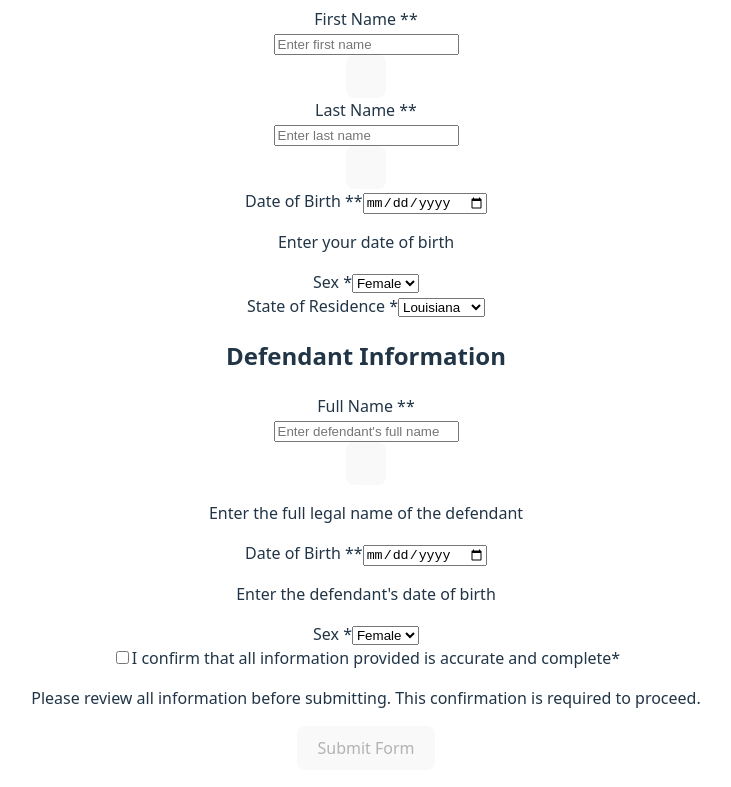
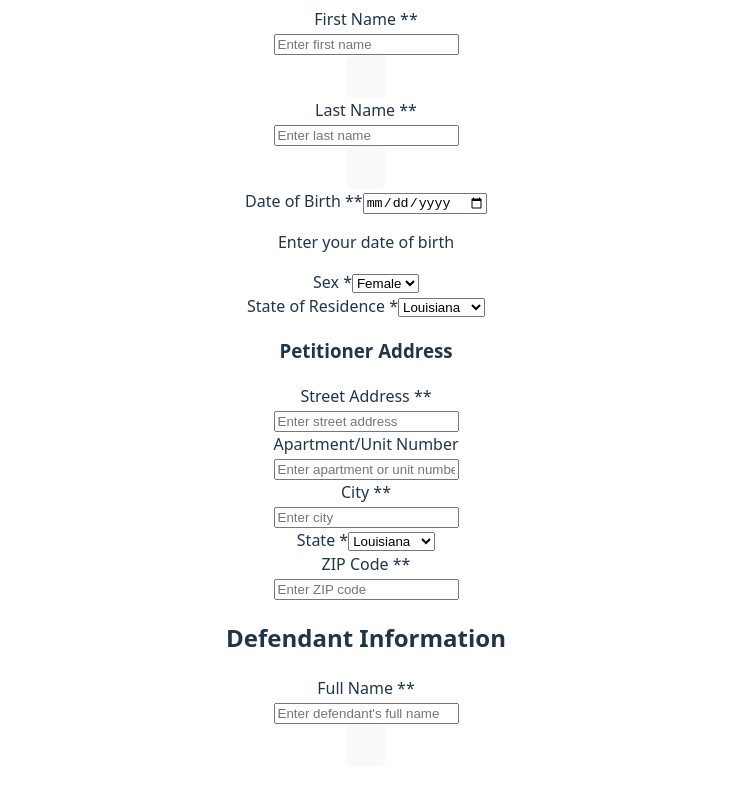
Before and after one commit to markpernotto/lpor-form-generator, a React (Vite) app: page /en/lpor_f in a window 1280 px wide. Shown: the part 521-1308 px from the top of the page, without its empty margins (274-1005 px from the left). Built offline with nearby package versions, Linux system fonts and the light colour scheme.

Commit message:
form validation fixes

```diff
--- a/src/forms/lpor_f/LPORFForm.tsx
+++ b/src/forms/lpor_f/LPORFForm.tsx
@@ -404,6 +404,147 @@ export const LPORFForm: React.FC<
                   </select>
                 </div>
               </div>
+
+              {/* Petitioner Address Section */}
+              <div className="mt-6">
+                <h3 className="text-lg font-medium text-gray-900 mb-4">
+                  {t(
+                    "petitioner.address.sectionTitle",
+                  )}
+                </h3>
+                <div className="grid grid-cols-1 md:grid-cols-2 gap-4">
+                  <AccessibleTextInput
+                    id="petitioner-address-street"
+                    label={`${t(
+                      "petitioner.address.street.label",
+                    )} *`}
+                    value={
+                      formData.petitioner.address
+                        .street
+                    }
+                    onChange={(value) =>
+                      handleInputChange(
+                        "petitioner.address.street",
+                        value,
+                      )
+                    }
+                    placeholder={t(
+                      "petitioner.address.street.placeholder",
+                    )}
+                    required
+                  />
+
+                  <AccessibleTextInput
+                    id="petitioner-address-apt"
+                    label={t(
+                      "petitioner.address.aptNumber.label",
+                    )}
+                    value={
+                      formData.petitioner.address
+                        .aptNumber || ""
+                    }
+                    onChange={(value) =>
+                      handleInputChange(
+                        "petitioner.address.aptNumber",
+                        value,
+                      )
+                    }
+                    placeholder={t(
+                      "petitioner.address.aptNumber.placeholder",
+                    )}
+                  />
+
+                  <AccessibleTextInput
+                    id="petitioner-address-city"
+                    label={`${t(
+                      "petitioner.address.city.label",
+                    )} *`}
+                    value={
+                      formData.petitioner.address
+                        .city
+                    }
+                    onChange={(value) =>
+                      handleInputChange(
+                        "petitioner.address.city",
+                        value,
+                      )
+                    }
+                    placeholder={t(
+                      "petitioner.address.city.placeholder",
+                    )}
+                    required
+                  />
+
+                  <div>
+                    <label className="block text-sm font-medium text-gray-700 mb-1">
+                      {t(
+                        "petitioner.address.state.label",
+                      )}{" "}
+                      *
+                    </label>
+                    <select
+                      value={
+                        formData.petitioner
+                          .address.state
+                      }
+                      onChange={(e) =>
+                        handleInputChange(
+                          "petitioner.address.state",
+                          e.target.value,
+                        )
+                      }
+                      className="w-full p-2 border border-gray-300 rounded focus:ring-2 focus:ring-blue-500 focus:border-blue-500"
+                      required
+                    >
+                      <option value="LA">
+                        Louisiana
+                      </option>
+                      <option value="AL">
+                        Alabama
+                      </option>
+                      <option value="AR">
+                        Arkansas
+                      </option>
+                      <option value="FL">
+                        Florida
+                      </option>
+                      <option value="GA">
+                        Georgia
+                      </option>
+                      <option value="MS">
+                        Mississippi
+                      </option>
+                      <option value="TN">
+                        Tennessee
+                      </option>
+                      <option value="TX">
+                        Texas
+                      </option>
+                    </select>
+                  </div>
+
+                  <AccessibleTextInput
+                    id="petitioner-address-zip"
+                    label={`${t(
+                      "petitioner.address.zipCode.label",
+                    )} *`}
+                    value={
+                      formData.petitioner.address
+                        .zipCode
+                    }
+                    onChange={(value) =>
+                      handleInputChange(
+                        "petitioner.address.zipCode",
+                        value,
+                      )
+                    }
+                    placeholder={t(
+                      "petitioner.address.zipCode.placeholder",
+                    )}
+                    required
+                  />
+                </div>
+              </div>
             </section>
 
             {/* Defendant Information Section */}
@@ -779,155 +920,6 @@ export const LPORFForm: React.FC<
                       </div>
                     </div>
                   )}
-
-                {!formData.sameAddressForAll &&
-                  formData.filingPurpose
-                    .forAllegedIncompetent && (
-                    <div className="mt-6">
-                      <h3 className="text-lg font-medium text-gray-900 mb-4">
-                        {t(
-                          "lporf.addresses.allegedIncompetentAddress.title",
-                        )}
-                      </h3>
-                      <div className="grid grid-cols-1 md:grid-cols-2 gap-4">
-                        <AccessibleTextInput
-                          id="alleged-incompetent-address-street"
-                          label={t(
-                            "lporf.addresses.allegedIncompetentAddress.street.label",
-                          )}
-                          value={
-                            formData
-                              .allegedIncompetentAddress
-                              .street
-                          }
-                          onChange={(value) =>
-                            handleInputChange(
-                              "allegedIncompetentAddress.street",
-                              value,
-                            )
-                          }
-                          placeholder={t(
-                            "lporf.addresses.allegedIncompetentAddress.street.placeholder",
-                          )}
-                          required
-                        />
-
-                        <AccessibleTextInput
-                          id="alleged-incompetent-address-apt"
-                          label={t(
-                            "lporf.addresses.allegedIncompetentAddress.aptNumber.label",
-                          )}
-                          value={
-                            formData
-                              .allegedIncompetentAddress
-                              .aptNumber || ""
-                          }
-                          onChange={(value) =>
-                            handleInputChange(
-                              "allegedIncompetentAddress.aptNumber",
-                              value,
-                            )
-                          }
-                          placeholder={t(
-                            "lporf.addresses.allegedIncompetentAddress.aptNumber.placeholder",
-                          )}
-                        />
-
-                        <AccessibleTextInput
-                          id="alleged-incompetent-address-city"
-                          label={t(
-                            "lporf.addresses.allegedIncompetentAddress.city.label",
-                          )}
-                          value={
-                            formData
-                              .allegedIncompetentAddress
-                              .city
-                          }
-                          onChange={(value) =>
-                            handleInputChange(
-                              "allegedIncompetentAddress.city",
-                              value,
-                            )
-                          }
-                          placeholder={t(
-                            "lporf.addresses.allegedIncompetentAddress.city.placeholder",
-                          )}
-                          required
-                        />
-
-                        <div>
-                          <label className="block text-sm font-medium text-gray-700 mb-1">
-                            {t(
-                              "lporf.addresses.allegedIncompetentAddress.state.label",
-                            )}{" "}
-                            *
-                          </label>
-                          <select
-                            value={
-                              formData
-                                .allegedIncompetentAddress
-                                .state
-                            }
-                            onChange={(e) =>
-                              handleInputChange(
-                                "allegedIncompetentAddress.state",
-                                e.target.value,
-                              )
-                            }
-                            className="w-full p-2 border border-gray-300 rounded focus:ring-2 focus:ring-blue-500 focus:border-blue-500"
-                            required
-                          >
-                            <option value="LA">
-                              Louisiana
-                            </option>
-                            <option value="AL">
-                              Alabama
-                            </option>
-                            <option value="AR">
-                              Arkansas
-                            </option>
-                            <option value="FL">
-                              Florida
-                            </option>
-                            <option value="GA">
-                              Georgia
-                            </option>
-                            <option value="MS">
-                              Mississippi
-                            </option>
-                            <option value="TN">
-                              Tennessee
-                            </option>
-                            <option value="TX">
-                              Texas
-                            </option>
-                          </select>
-                        </div>
-
-                        <AccessibleTextInput
-                          id="alleged-incompetent-address-zip"
-                          label={t(
-                            "lporf.addresses.allegedIncompetentAddress.zipCode.label",
-                          )}
-                          value={
-                            formData
-                              .allegedIncompetentAddress
-                              .zipCode
-                          }
-                          onChange={(value) =>
-                            handleInputChange(
-                              "allegedIncompetentAddress.zipCode",
-                              value,
-                            )
-                          }
-                          placeholder={t(
-                            "lporf.addresses.allegedIncompetentAddress.zipCode.placeholder",
-                          )}
-                          required
-                        />
-                      </div>
-                    </div>
-                  )}
               </section>
             )}
 
--- a/src/i18n/locales/en.json
+++ b/src/i18n/locales/en.json
@@ -156,6 +156,28 @@
     "race": {
       "label": "Race",
       "placeholder": "Enter race"
+    },
+    "address": {
+      "sectionTitle": "Petitioner Address",
+      "street": {
+        "label": "Street Address",
+        "placeholder": "Enter street address"
+      },
+      "aptNumber": {
+        "label": "Apartment/Unit Number",
+        "placeholder": "Enter apartment or unit number"
+      },
+      "city": {
+        "label": "City",
+        "placeholder": "Enter city"
+      },
+      "state": {
+        "label": "State"
+      },
+      "zipCode": {
+        "label": "ZIP Code",
+        "placeholder": "Enter ZIP code"
+      }
     }
   },
   "defendant": {
--- a/src/i18n/locales/es.json
+++ b/src/i18n/locales/es.json
@@ -156,6 +156,28 @@
     "race": {
       "label": "Raza",
       "placeholder": "Ingrese la raza"
+    },
+    "address": {
+      "sectionTitle": "Dirección del Solicitante",
+      "street": {
+        "label": "Dirección de la Calle",
+        "placeholder": "Ingrese la dirección de la calle"
+      },
+      "aptNumber": {
+        "label": "Número de Apartamento/Unidad",
+        "placeholder": "Ingrese el número de apartamento o unidad"
+      },
+      "city": {
+        "label": "Ciudad",
+        "placeholder": "Ingrese la ciudad"
+      },
+      "state": {
+        "label": "Estado"
+      },
+      "zipCode": {
+        "label": "Código Postal",
+        "placeholder": "Ingrese el código postal"
+      }
     }
   },
   "defendant": {
--- a/src/i18n/locales/fr.json
+++ b/src/i18n/locales/fr.json
@@ -205,6 +205,28 @@
       "label": "Course",
       "placeholder": "Entrer dans la course"
     },
+    "address": {
+      "sectionTitle": "Adresse du pétitionnaire",
+      "street": {
+        "label": "Adresse de rue",
+        "placeholder": "Entrez l'adresse de la rue"
+      },
+      "aptNumber": {
+        "label": "Numéro d'appartement/unité",
+        "placeholder": "Entrez le numéro d'appartement ou d'unité"
+      },
+      "city": {
+        "label": "Ville",
+        "placeholder": "Entrez la ville"
+      },
+      "state": {
+        "label": "État"
+      },
+      "zipCode": {
+        "label": "Code postal",
+        "placeholder": "Entrez le code postal"
+      }
+    },
     "sectionTitle": "Renseignements sur le pétitionnaire",
     "sex": {
       "label": "Sexe",
```
Also changed, not shown: src/forms/lpor_f/formSchema.ts (+0 -7 lines), src/forms/lpor_f/formTypes.ts (+0 -7 lines).
